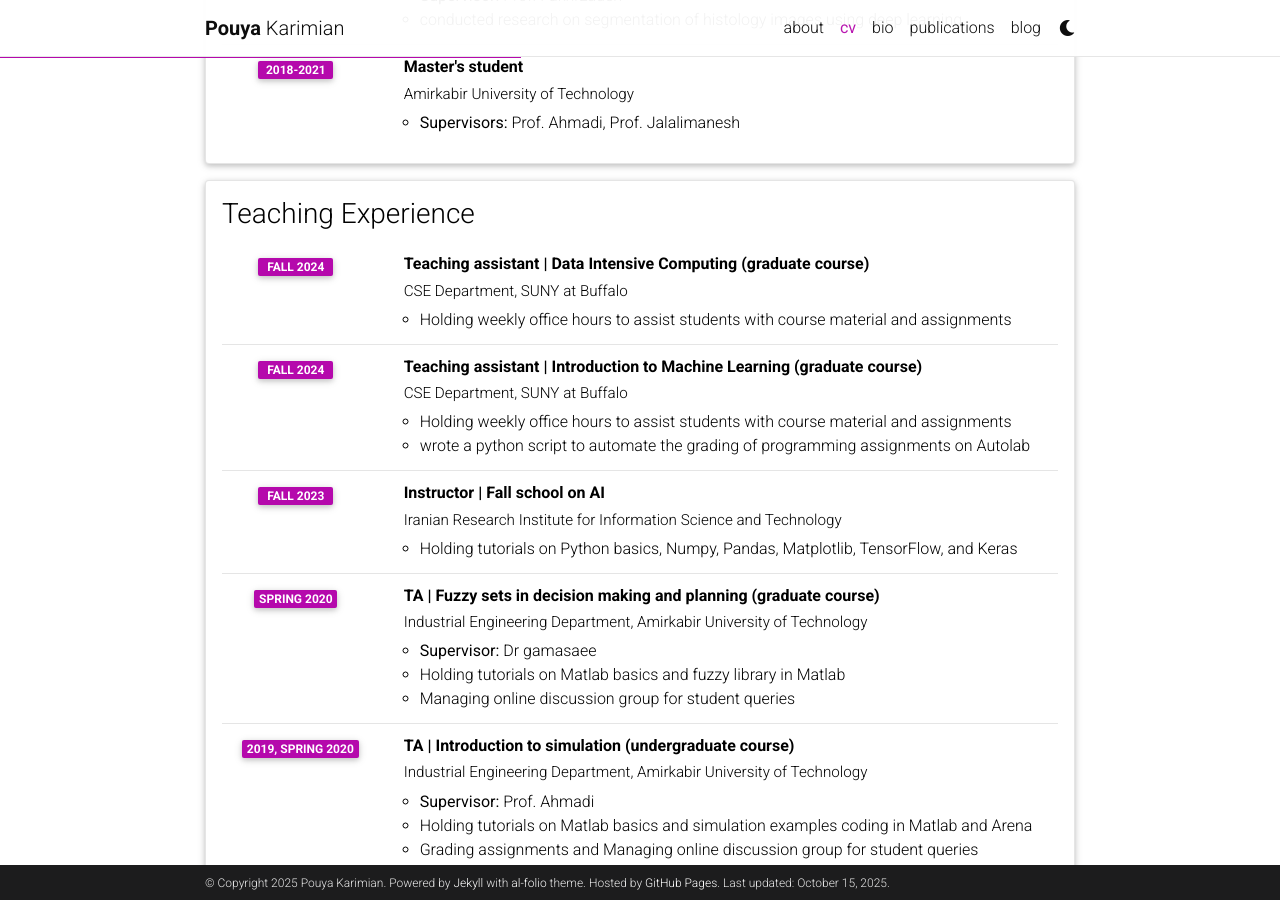
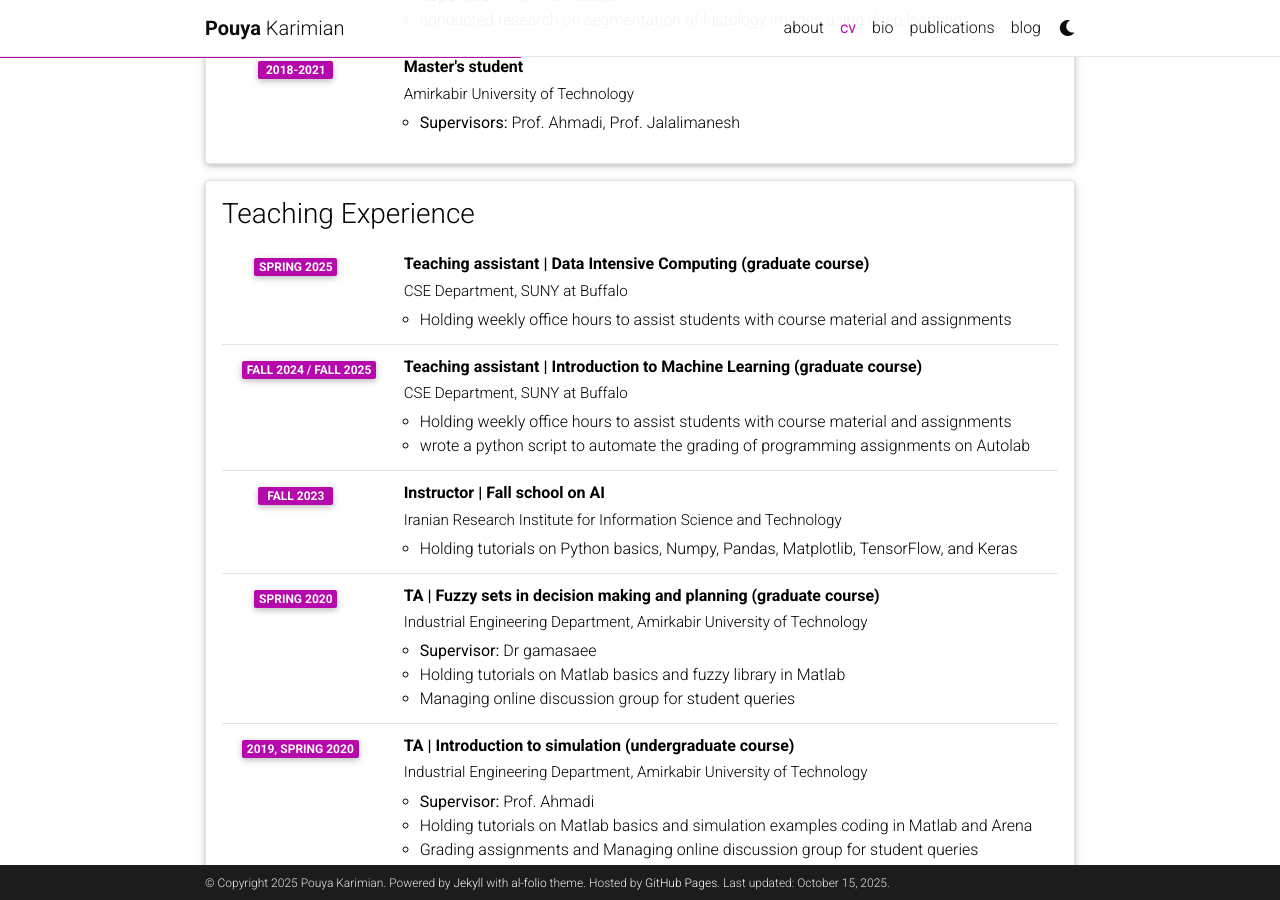
Before and after one commit to pouyaka/pouyaka.github.io, a Jekyll site: the page built from _pages/cv.md, in a window 1280 px wide and 900 px high, scrolled down 1010 px. Built offline with Jekyll 4.4.1, drawn with Linux system fonts in a browser that asks for light colours; comment, search, counter and statistics services are not loaded; a style sheet for code colours, icons or effects is not loaded.

```diff
--- a/_config.yml
+++ b/_config.yml
@@ -108,7 +108,7 @@ contact_note: >
 google_analytics: G-7YZVMDXJ21 # your Google Analytics measurement ID (format: G-XXXXXXXXXX)
 panelbear_analytics:  # panelbear analytics site ID (format: XXXXXXXXX)
 
-google_site_verification: f_ehS8jnEOSggozbxb4u9H8HvEceocQanqMKpJJRH9A # your google-site-verification ID (Google Search Console)
+google_site_verification: google-site-verification=f_ehS8jnEOSggozbxb4u9H8HvEceocQanqMKpJJRH9A # your google-site-verification ID (Google Search Console)
 bing_site_verification:  # out your bing-site-verification ID (Bing Webmaster)
 
 # -----------------------------------------------------------------------------
--- a/_data/cv.yml
+++ b/_data/cv.yml
@@ -50,12 +50,12 @@
   contents:
     - title: Teaching assistant | Data Intensive Computing (graduate course)
       institution: CSE Department, SUNY at Buffalo
-      year: Fall 2024
+      year: Spring 2025
       description:
         - Holding weekly office hours to assist students with course material and assignments
     - title: Teaching assistant | Introduction to Machine Learning (graduate course)
       institution: CSE Department, SUNY at Buffalo
-      year: Fall 2024
+      year: Fall 2024 / Fall 2025
       description:
         - Holding weekly office hours to assist students with course material and assignments
         - wrote a python script to automate the grading of programming assignments on Autolab
```
